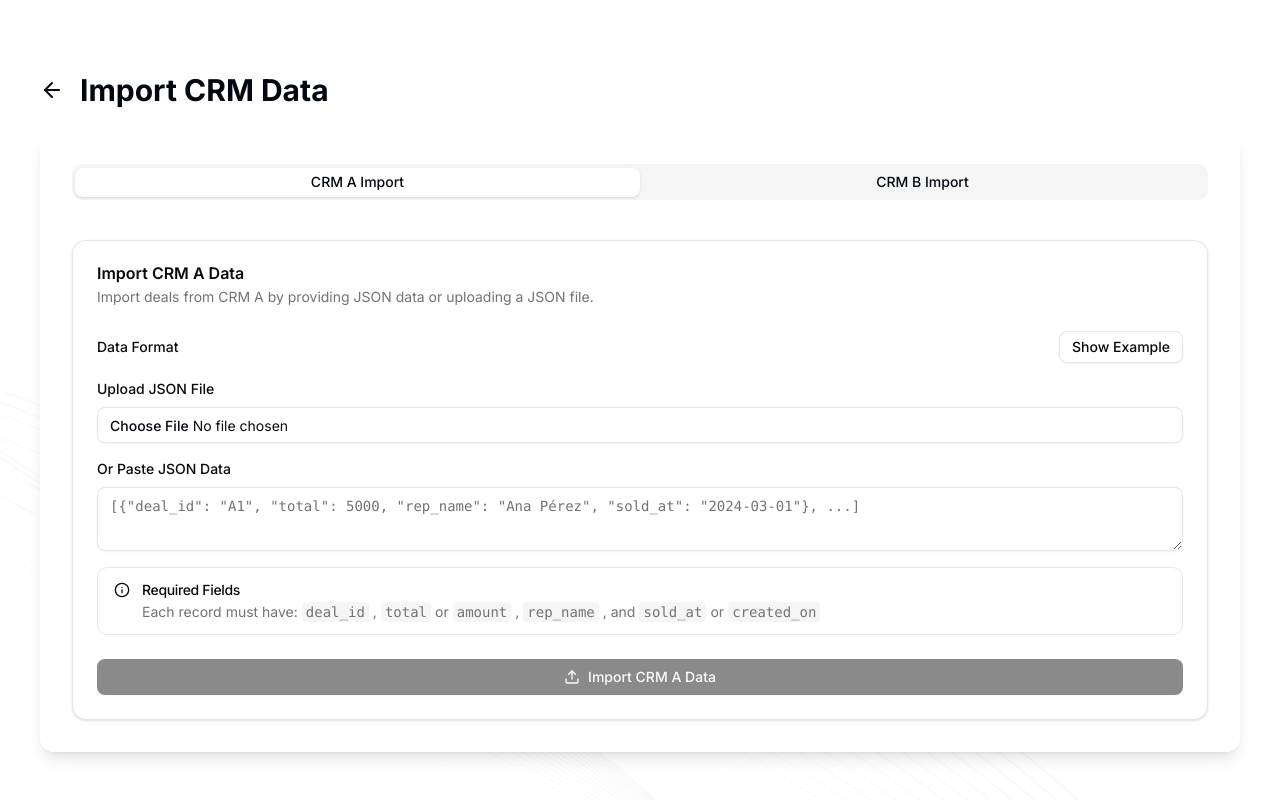
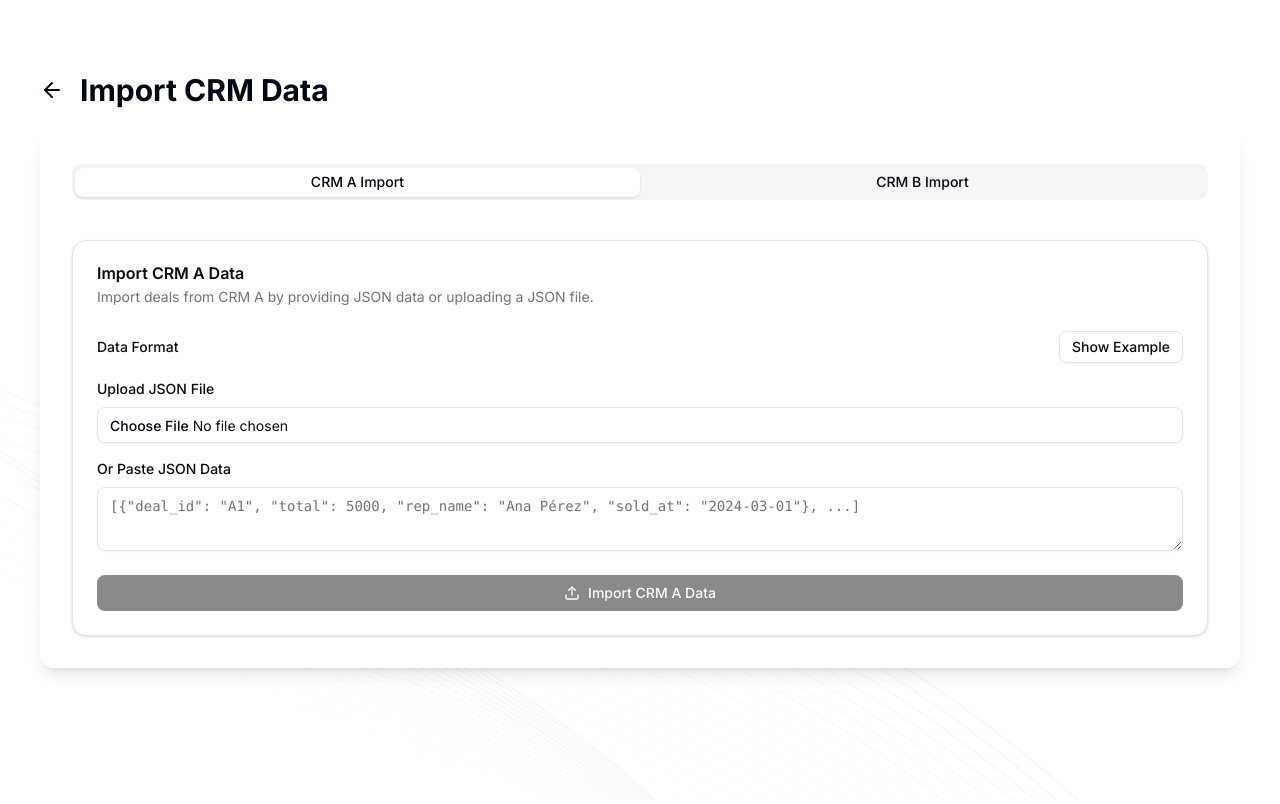
Before and after one commit to deniseurbanija/commet-challenge, a Next.js app in the folder frontend/: page /import in a window 1280 px wide. Shown: the top 804 px of the page. Built offline with nearby package versions, Linux system fonts and the light colour scheme.

Commit message:
Comment out Alert components in ImportPage for future reference.

```diff
--- a/frontend/src/app/import/page.tsx
+++ b/frontend/src/app/import/page.tsx
@@ -311,10 +311,10 @@ export default function ImportPage() {
                     />
                   </div>
 
-                  <Alert>
+                  {/* <Alert>
                     <Info className="h-4 w-4" />
                     <AlertTitle>Required Fields</AlertTitle>
-                    <AlertDescription className="flex">
+                    <AlertDescription className="md:flex">
                       Each record must have:{" "}
                       <code className="bg-muted px-1 rounded">deal_id</code>,
                       <code className="bg-muted px-1 rounded">total</code> or{" "}
@@ -326,7 +326,7 @@ export default function ImportPage() {
                       </code> or{" "}
                       <code className="bg-muted px-1 rounded">created_on</code>
                     </AlertDescription>
-                  </Alert>
+                  </Alert> */}
                 </CardContent>
                 <CardFooter>
                   <Button
@@ -423,7 +423,7 @@ export default function ImportPage() {
                     </div>
                   </div>
 
-                  <Alert>
+                  {/* <Alert>
                     <Info className="h-4 w-4" />
                     <AlertTitle>CSV Requirements</AlertTitle>
                     <AlertDescription>
@@ -451,7 +451,7 @@ export default function ImportPage() {
                         </li>
                       </ul>
                     </AlertDescription>
-                  </Alert>
+                  </Alert> */}
                 </CardContent>
                 <CardFooter>
                   <Button
```
